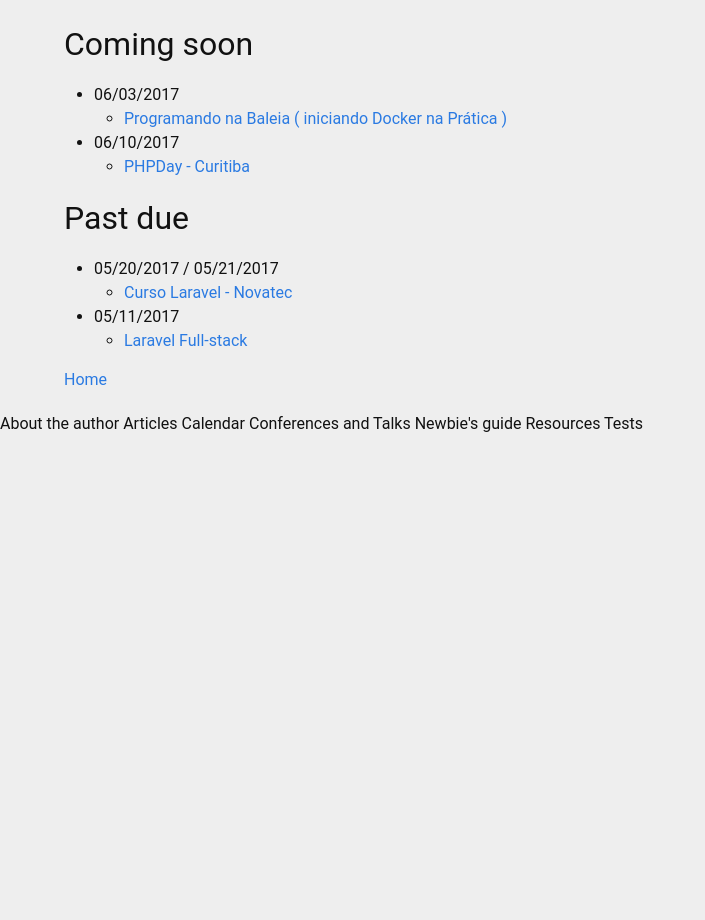
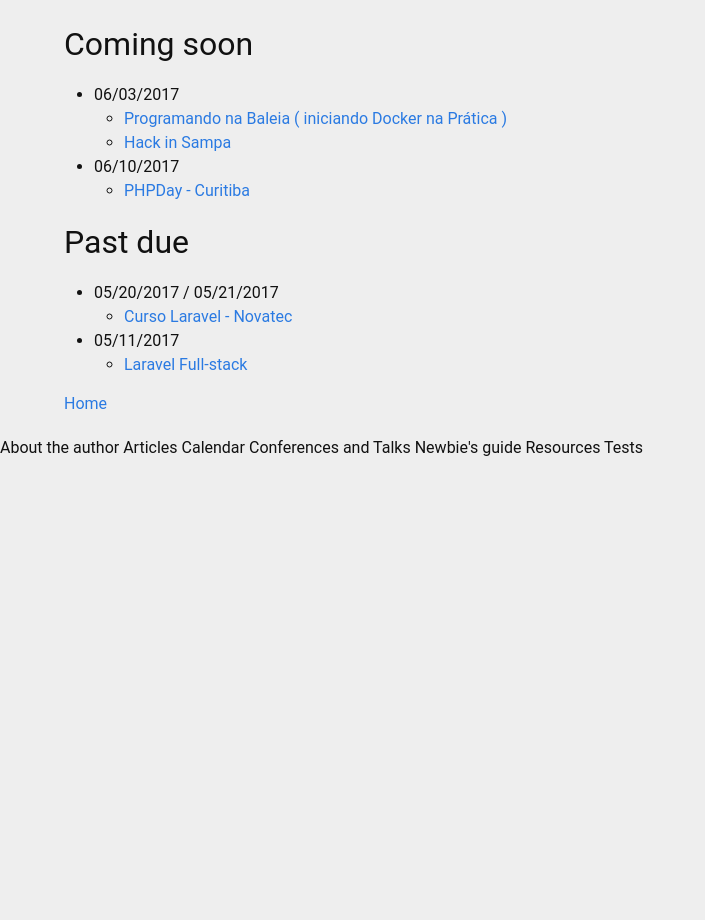
Before and after one commit to tiepdotme/marabesi.com, a Jekyll site: the page built from calendar.md, in a window 1280 px wide. Shown: the whole page, without its empty margins (0-705 px from the left). Built offline with Jekyll 4.4.1, drawn with Linux system fonts in a browser that asks for light colours; comment, search, counter and statistics services are not loaded.

Commit message:
hack in sampa added in calendar

```diff
--- a/calendar.md
+++ b/calendar.md
@@ -21,6 +21,7 @@ last_name: Marabesi
 
 - 06/03/2017
   - [Programando na Baleia ( iniciando Docker na Prática )](https://www.meetup.com/pt-BR/THT-Things-Hacker-Team/events/239853023/)
+  - [Hack in Sampa](https://www.eventbrite.com.br/e/hack-in-sampa-registration-34727938198)
 - 06/10/2017
   - [PHPDay - Curitiba](https://www.sympla.com.br/php-day-curitiba__136236)
 
```
